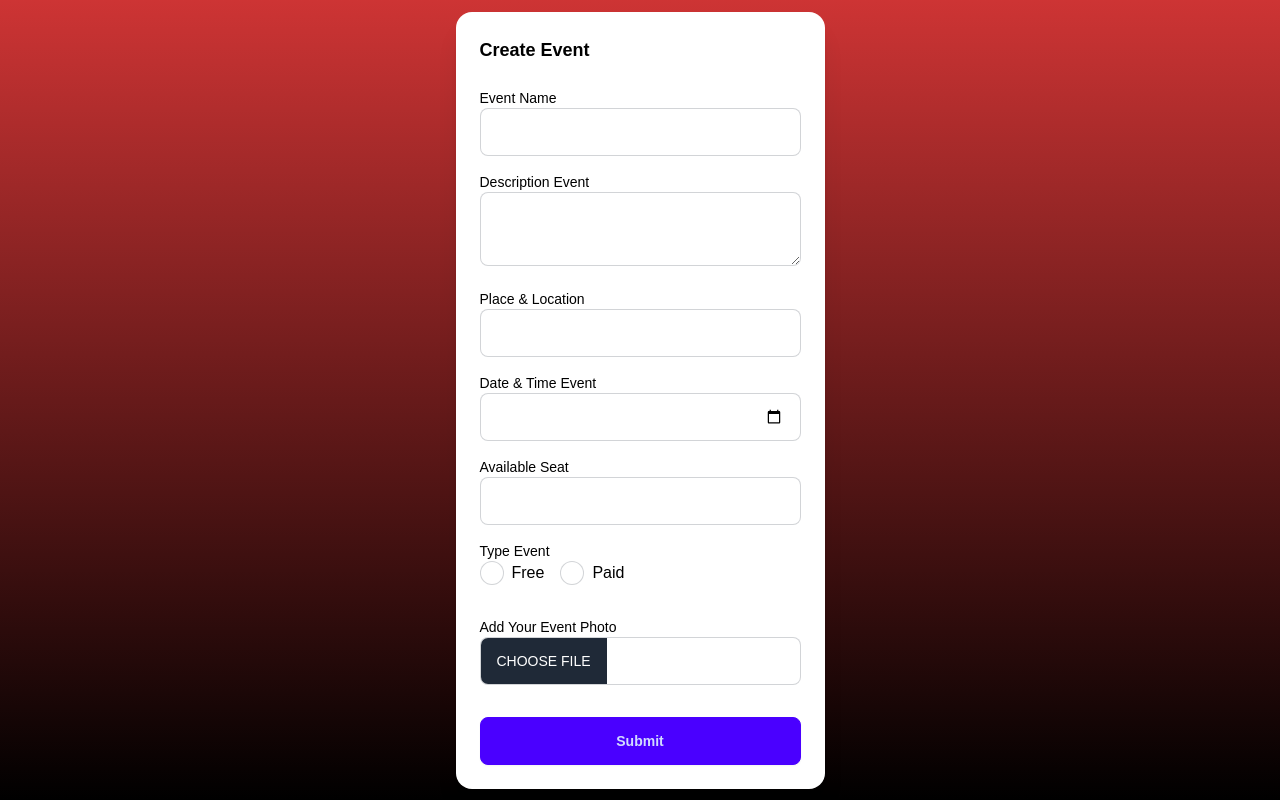
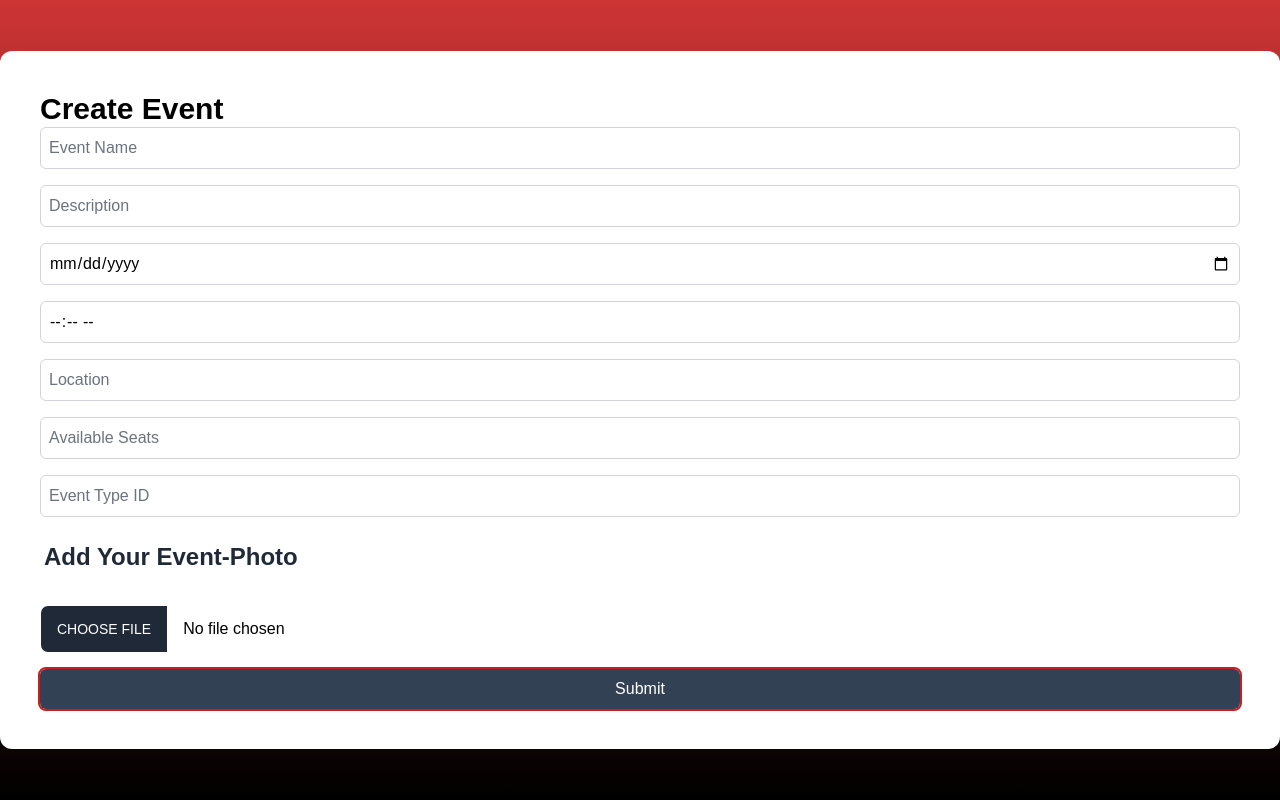
Before and after one commit to MasRfif/MiniProt, a Next.js app in the folder Web/: page /admin in a window 1280 px wide. Shown: the top 800 px of the page. Built offline with nearby package versions, Linux system fonts and the light colour scheme.

Commit message:
lupa aku ubah apa yang ini

```diff
--- a/Web/src/app/(page)/admin/page.tsx
+++ b/Web/src/app/(page)/admin/page.tsx
@@ -3,39 +3,22 @@
 import React, { useState } from "react";
 import { useRouter } from "next/navigation";
 
-export default function AdminPage() {
-  const [formData, setFormData] = useState<any>({
+export default function AdminPg() {
+  const [formData, setFormData] = useState({
     eventName: "",
     description: "",
-    datetime: "",
+    date: "",
+    time: "",
     location: "",
     availableSeat: "",
-    isPaid: "",
-    price: 0,
+    eventTypeId: "",
     eventPhoto: "",
   });
-
-  const [isFreeEvent, setIsFreeEvent] = useState(true);
   const router = useRouter();
 
-  const handleInputChange = (event: React.ChangeEvent<HTMLInputElement | HTMLTextAreaElement>) => {
+  const handleInputChange = (event: React.ChangeEvent<HTMLInputElement>) => {
     const { name, value } = event.target;
-
-    if ((event.target as HTMLInputElement).files) {
-      const files = (event.target as HTMLInputElement).files;
-      setFormData({ ...formData, [name]: files ? files[0] : null });
-    } else {
-      setFormData({ ...formData, [name]: value });
-    }
-  };
-
-  const handleEventTypeChange = (event: React.ChangeEvent<HTMLInputElement>) => {
-    const isPaid = event.target.value;
-    setFormData({ ...formData, isPaid });
-    setIsFreeEvent(isPaid === "free");
-    if (isPaid === "free") {
-      setFormData({ ...formData, price: 0, isPaid });
-    }
+    setFormData({ ...formData, [name]: value });
   };
 
   const handleSubmit = async (event: React.FormEvent<HTMLFormElement>) => {
@@ -44,14 +27,15 @@ export default function AdminPage() {
     const formDataToSend = new FormData();
     formDataToSend.append("eventName", formData.eventName);
     formDataToSend.append("description", formData.description);
-    formDataToSend.append("datetime", formData.datetime);
+    formDataToSend.append("date", formData.date);
+    formDataToSend.append("time", formData.time);
     formDataToSend.append("location", formData.location);
     formDataToSend.append("availableSeat", formData.availableSeat);
-    formDataToSend.append("isPaid", formData.isPaid);
-    formDataToSend.append("price", formData.price);
+    formDataToSend.append("eventTypeId", formData.eventTypeId);
 
+    // Append the file if it's available
     if (formData.eventPhoto) {
-      formDataToSend.append("image", formData.eventPhoto);
+      formDataToSend.append("eventPhoto", formData.eventPhoto);
     }
 
     try {
@@ -62,81 +46,66 @@ export default function AdminPage() {
       });
 
       console.log(res);
+
+      router.push("/");
+      router.refresh();
     } catch (error) {
       console.error(error);
     }
   };
-
   return (
     <>
       <section className="flex w-full h-screen justify-center items-center bg-gradient-to-t from-black to-red-700/90">
-        <div className="card bg-white shadow-xl max-w-[calc(100%-40px)]">
-          <div className="card-body p-6">
-            <h2 className="card-title text-lg font-semibold mb-4">Create Event</h2>
+        <div className="justify-center w-[80rem] h-fit rounded-xl bg-white">
+          <div className="p-10 w-full ">
+            <h1 className="text-3xl font-semibold">Create Event</h1>
+            <form onSubmit={handleSubmit}>
+              <div className="flex flex-col gap-4">
+                <input type="text" name="eventName" placeholder="Event Name" value={formData.eventName} onChange={handleInputChange} className="border border-gray-300 p-2 rounded-md" />
 
-            <form onSubmit={handleSubmit} className="flex flex-col gap-4">
-              {/* Event Name */}
-              <div>
-                <legend className="text-sm">Event Name</legend>
-                <input type="text" name="eventName" value={formData.eventName} onChange={handleInputChange} className="input input-bordered w-full text-white" />
-              </div>
+                <input type="text" name="description" placeholder="Description" value={formData.description} onChange={handleInputChange} className="border border-gray-300 p-2 rounded-md" />
 
-              {/* Description */}
-              <div>
-                <legend className="text-sm">Description Event</legend>
-                <textarea name="description" value={formData.description} onChange={handleInputChange} className="textarea textarea-bordered w-full text-white"></textarea>
-              </div>
+                <input type="date" name="date" value={formData.date} onChange={handleInputChange} className="border border-gray-300 p-2 rounded-md" />
 
-              {/* Location */}
-              <div>
-                <legend className="text-sm">Place & Location</legend>
-                <input type="text" name="location" value={formData.location} onChange={handleInputChange} className="input input-bordered w-full text-white" />
-              </div>
+                <input type="time" name="time" value={formData.time} onChange={handleInputChange} className="border border-gray-300 p-2 rounded-md" />
 
-              {/* Date & Time */}
-              <div>
-                <legend className="text-sm">Date & Time Event</legend>
-                <input type="datetime-local" name="datetime" value={formData.datetime} onChange={handleInputChange} className="input input-bordered w-full text-white" />
-              </div>
+                <input
+                  type="text"
+                  name="location"
+                  placeholder="Location"
+                  value={formData.location}
+                  onChange={handleInputChange}
+                  className="border border-gray-300 p-2
+                  rounded-md"
+                />
 
-              {/* Available Seats */}
-              <div>
-                <legend className="text-sm">Available Seat</legend>
-                <input type="number" name="availableSeat" value={formData.availableSeat} onChange={handleInputChange} className="input input-bordered w-full text-white" />
-              </div>
+                <input
+                  type="number"
+                  name="availableSeat"
+                  placeholder="Available Seats"
+                  value={formData.availableSeat}
+                  onChange={handleInputChange}
+                  className="border
+                  border-gray-300 p-2 rounded-md"
+                />
 
-              {/* Event Type */}
-              <div>
-                <legend className="text-sm">Type Event</legend>
-                <div className="flex items-center space-x-4">
-                  <label className="flex items-center">
-                    <input type="radio" name="isPaid" value="free" onChange={handleEventTypeChange} className="radio" />
-                    <span className="ml-2">Free</span>
-                  </label>
-                  <label className="flex items-center">
-                    <input type="radio" name="isPaid" value="paid" onChange={handleEventTypeChange} className="radio " />
-                    <span className="ml-2">Paid</span>
-                  </label>
+                <input
+                  type="text"
+                  name="eventTypeId"
+                  placeholder="Event Type ID"
+                  value={formData.eventTypeId}
+                  onChange={handleInputChange}
+                  className="border
+                  border-gray-300 p-2 rounded-md"
+                />
+
+                <div className="label font-bold pb-4">
+                  <span className="label-text text-2xl ">Add Your Event-Photo</span>
                 </div>
-              </div>
 
-              {/* Price Field (Conditionally Rendered) */}
-              {!isFreeEvent && (
-                <div>
-                  <legend className="text-sm">Event Price</legend>
-                  <input type="number" name="price" value={formData.price} onChange={handleInputChange} className="input input-bordered w-full text-white" />
-                </div>
-              )}
+                <input type="file" name="eventPhoto" className="file-input file-input-ghost w-full max-w-xs" />
 
-              {/* Event Photo */}
-              <div className="mt-4">
-                <legend className="text-sm">Add Your Event Photo</legend>
-                <input type="file" name="eventPhoto" onChange={handleInputChange} className="file-input file-input-bordered w-full text-white" />
-              </div>
-
-              {/* Submit Button */}
-              <div className="card-actions justify-end mt-4">
-                <button type="submit" className="btn btn-primary w-full">
+                <button type="submit" className="bg-slate-700 outline outline-2 outline-red-700 text-white px-4 py-2 rounded-md">
                   Submit
                 </button>
               </div>
```
